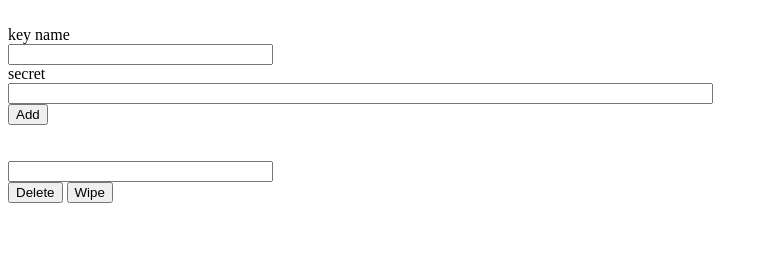
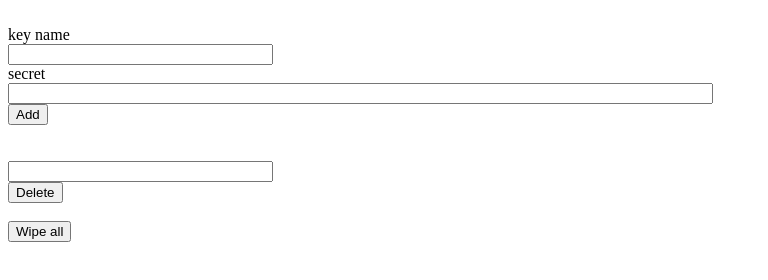
Before and after one commit to tonyz840101/utils, a plain HTML site: page testTotp.html in a window 1280 px wide. Shown: the whole page, without its empty margins (0-768 px from the left). Drawn offline with Linux system fonts and the light colour scheme.

Commit message:
feat: alert on wipe all

```diff
--- a/testTotp.html
+++ b/testTotp.html
@@ -25,7 +25,9 @@
         <input type="text" name="keyName" size="30"></input>
         <br/>
         <input type="button" value="Delete" onClick="deleteKey();"/>
-        <input type="button" value="Wipe" onClick="wipeAll();"/>
+        <br/>
+        <br/>
+        <input type="button" value="Wipe all" onClick="wipeAll();"/>
     </form>
 
     <script src="https://cdnjs.cloudflare.com/ajax/libs/otpauth/9.3.1/otpauth.umd.min.js"></script>
@@ -79,9 +81,11 @@
                 this.display();
             }
             this.wipeAll = () => {
+                const exported = this.export();
                 this.keys = {};
                 window.localStorage.setItem("totp", this.export());
                 this.display();
+                return exported;
             }
 
             this.export = () => {
@@ -134,8 +138,10 @@
         }
 
         function wipeAll() {
-            totpManager.wipeAll();
-            totpManager.display();
+            if (confirm("Are you sure you want to wipe all keys?")) {
+                let exported = totpManager.wipeAll();
+                console.log("Exported", exported);
+            }
         }
 
     </script>
```
